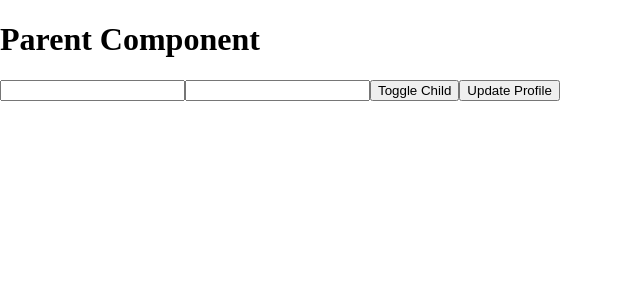
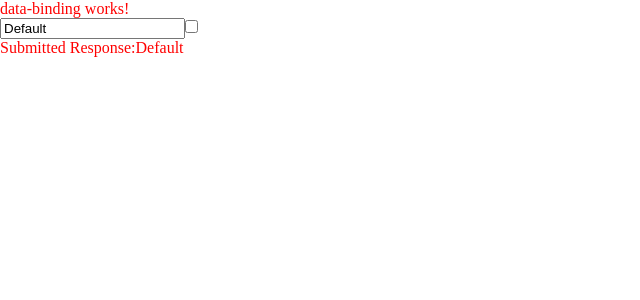
Before and after one commit to SriHariBalajiM/angularpractice, an Angular app: page / in a window 1280 px wide. Shown: the top 300 px of the page, without its empty margins (0-640 px from the left). Built offline with nearby package versions, Linux system fonts and the light colour scheme.

Commit message:
data binding concepts

```diff
--- a/src/app/app.component.html
+++ b/src/app/app.component.html
@@ -4,5 +4,7 @@
 
     <!-- <button (click)="click()">Test</button> -->
 
-<app-parent></app-parent>
+<!-- <app-parent></app-parent> -->
  <!-- <app-view></app-view> -->
+
+ <app-data-binding></app-data-binding>
--- a/src/app/app.component.ts
+++ b/src/app/app.component.ts
@@ -4,10 +4,11 @@ import { ParentComponent } from './parent/parent.component';
 import { ChildComponent } from './child/child.component';
 import { TestService } from './test.service';
 import { ViewComponent } from './view/view.component';
+import { DataBindingComponent } from './data-binding/data-binding.component';
 
 @Component({
   selector: 'app-root',
-  imports: [RouterOutlet,ParentComponent],
+  imports: [RouterOutlet,DataBindingComponent],
   templateUrl: './app.component.html',
   styleUrl: './app.component.scss',
 })
--- a/src/app/child/child.component.ts
+++ b/src/app/child/child.component.ts
@@ -8,7 +8,7 @@ import { AfterContentChecked, AfterContentInit, AfterViewChecked, AfterViewInit,
   styleUrl: './child.component.scss',
   encapsulation:ViewEncapsulation.None,
 })
-export class ChildComponent implements OnInit,OnDestroy,OnChanges,DoCheck,AfterContentInit,AfterContentChecked,AfterViewInit,AfterViewChecked {
+export class ChildComponent implements OnInit,OnDestroy,OnChanges,DoCheck,AfterContentInit,AfterViewInit {
 
   @Input()
   str:string[]=[];
@@ -36,10 +36,10 @@ export class ChildComponent implements OnInit,OnDestroy,OnChanges,DoCheck,AfterC
   ngOnInit(): void {
     // this.filteredObj=[...this.randomObj];
     console.log('child component ngOnInit gets called...');
-  //  this.interval= setInterval(()=>{
-  //   this.counter=this.counter+1;
-  //   console.log(this.counter);
-  //   },1000);
+   this.interval= setInterval(()=>{
+    this.counter=this.counter+1;
+    console.log(this.counter);
+    },1000);
   }
 
   ngOnChanges(changes: SimpleChanges) {
@@ -66,18 +66,18 @@ ngAfterContentInit(): void {
   console.log('ngAfterContentInIt gets called',this.content);
 }
 
-ngAfterContentChecked(): void {
-    console.log('ngAfterContentChecked gets called',this.content)
-    this.content.nativeElement.innerText=`${this.name}`;
-}
+// ngAfterContentChecked(): void {
+//     console.log('ngAfterContentChecked gets called',this.content)
+//     this.content.nativeElement.innerText=`${this.name}`;
+// }
 
 ngAfterViewInit(): void {
   console.log('view in it lifecycle hook gets called',this.child);
 }
 
-ngAfterViewChecked(): void {
-        this.child.nativeElement.innerText=`${this.name}`;
-}
+// ngAfterViewChecked(): void {
+//         this.child.nativeElement.innerText=`${this.name}`;
+// }
 ngOnDestroy(): void {
   console.log('Child component ngOnDestroy gets called');
   clearInterval(this.interval);
--- /dev/null
+++ b/src/app/data-binding/data-binding.component.html
@@ -0,0 +1,7 @@
+<p>data-binding works!</p>
+
+<input type="text" [disabled]="toggle"  [(ngModel)]="testData" />
+
+<input type="checkbox"  (input)="toggleFunc()"/>
+
+<p>Submitted Response:{{testData}}</p>
--- /dev/null
+++ b/src/app/data-binding/data-binding.component.ts
@@ -0,0 +1,23 @@
+import { Component } from '@angular/core';
+import { FormsModule } from '@angular/forms';
+import { Event } from '@angular/router';
+
+@Component({
+  selector: 'app-data-binding',
+  imports: [FormsModule],
+  templateUrl: './data-binding.component.html',
+  styleUrl: './data-binding.component.scss'
+})
+export class DataBindingComponent {
+testData:string='Default';
+toggle:boolean= false;
+
+submitData(e:any){
+ this.testData=e.target.value;
+}
+
+toggleFunc(){
+this.toggle=!this.toggle;
+console.log(this.toggle);
+}
+}
```
Also changed, not shown: src/app/data-binding/data-binding.component.scss (added), 1 other file (tests, documents, lock files or other folders).
